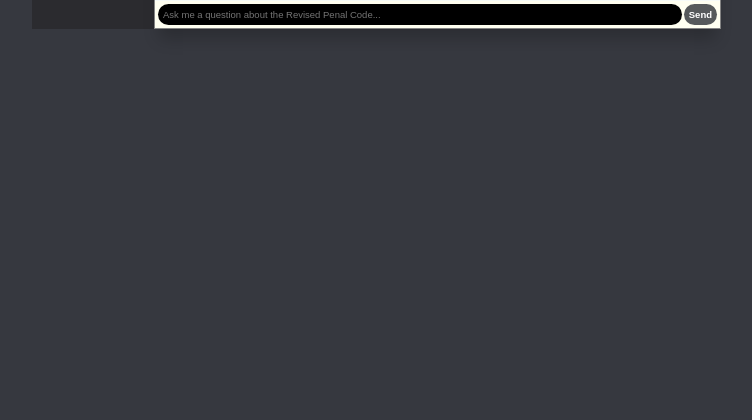
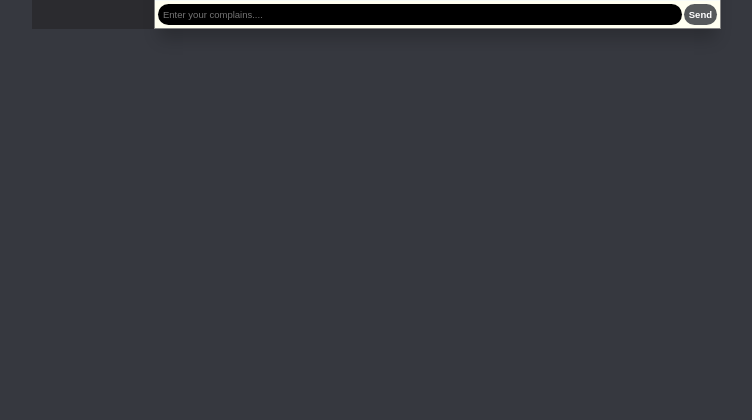
Before and after one commit to Alics08/Thesis_deployment, a Flask app: page / in a window 1280 px wide. Shown: the part 253-673 px from the top of the page, without its empty margins (524-1276 px from the left). Run offline with Flask 3, Linux system fonts and the light colour scheme; parts of the project's set-up code (start-up, migrations or seed data) failed here and were passed over; some libraries are stand-ins or nearby versions.

Commit message:
8th commit

```diff
--- a/templates/index.html
+++ b/templates/index.html
@@ -41,7 +41,7 @@
     </main>
 
     <form class="msger-inputarea">
-      <input type="text" class="msger-input" id="textInput" placeholder="Ask me a question about the Revised Penal Code..."> <!-- Updated placeholder -->
+      <input type="text" class="msger-input" id="textInput" placeholder="Enter your complains....">
       <button type="submit" class="msger-send-btn">Send</button>
     </form>
   </section>
```
